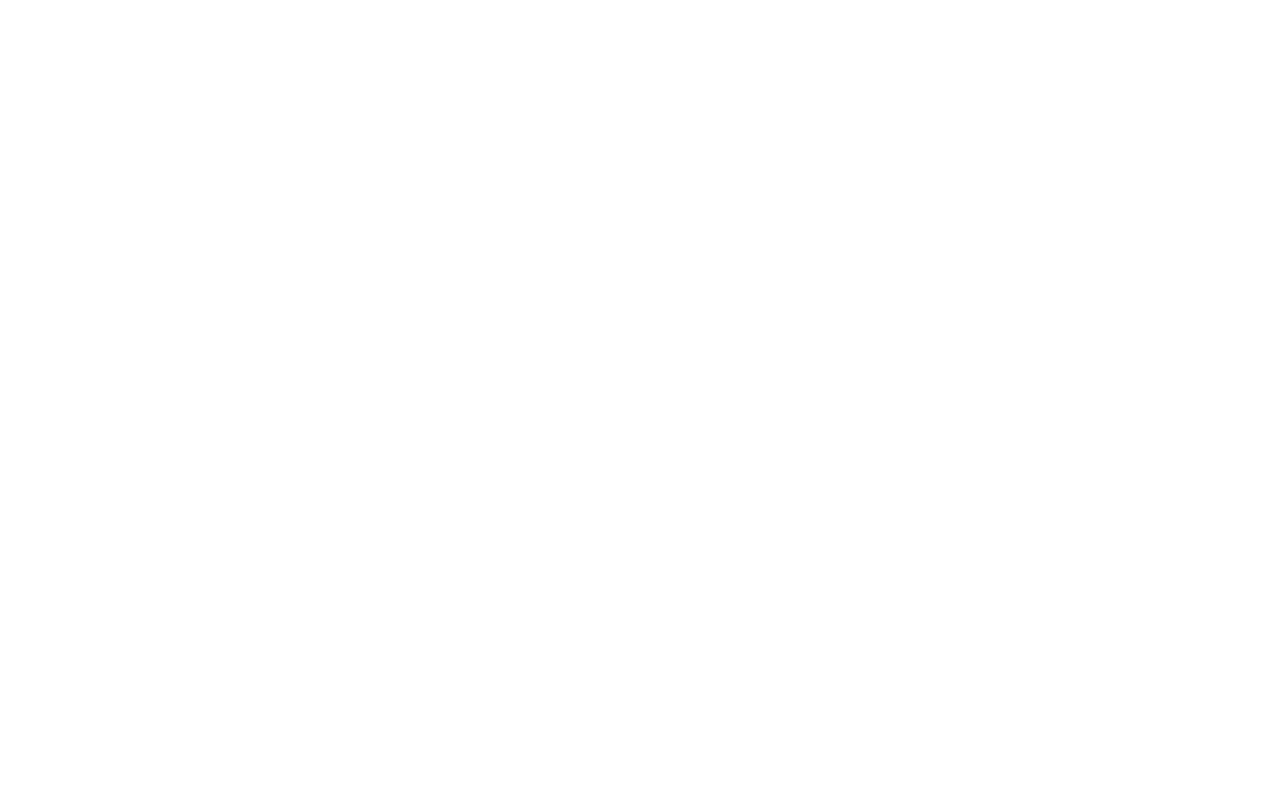
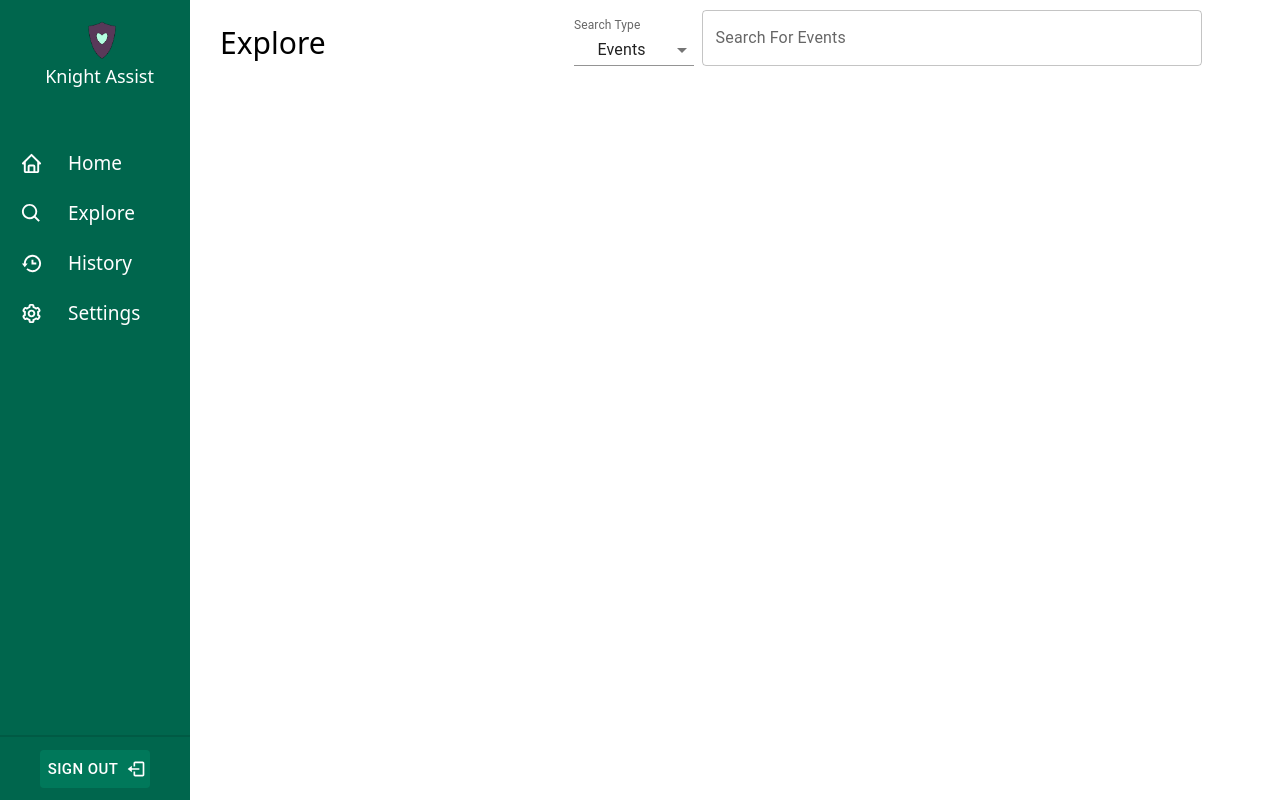
Before and after one commit to KnightAssistUCF/KnightAssist-WebApp-UCF-Senior-Design, a React (Create React App) app in the folder frontend/: page /#/explore in a window 1280 px wide. Before the commit this address had no page. Built offline with nearby package versions, Linux system fonts and the light colour scheme; no server answers.

Commit message:
Create explore page, add search to it

```diff
--- a/frontend/src/App.css
+++ b/frontend/src/App.css
@@ -81,3 +81,10 @@
 .spartan{
   font-family: "League Spartan";
 }
+
+.explorePage{
+  height: 100vh;
+  width: 100%;
+  background-color: white;
+  color: black;
+}
--- a/frontend/src/App.js
+++ b/frontend/src/App.js
@@ -10,6 +10,7 @@
 import LoginPage from './pages/LoginPage';
 import OrgPortalPage from './pages/OrgPortalPage';
 import StudentHomePage from './pages/StudentHomePage';
+import StudentExplorePage from './pages/StudentExplorePage';
 
 function App()
 {
@@ -26,6 +27,9 @@
           <Routes>
             <Route path="/studenthomepage" element={<StudentHomePage/>}></Route>
           </Routes>
+          <Routes>
+            <Route path="/explore" element={<StudentExplorePage/>}></Route>
+          </Routes>
        </Router>
       </header>
     </div>
--- /dev/null
+++ b/frontend/src/components/StudentExplore/Search.js
@@ -0,0 +1,118 @@
+import * as React from 'react';
+import TextField from '@mui/material/TextField';
+import Stack from '@mui/material/Stack';
+import Autocomplete from '@mui/material/Autocomplete';
+import { useState, useEffect } from 'react';
+import { buildPath } from '../../path';
+import './StudentExplore.css';
+
+function Search(props) {
+
+    const [events, setEvents] = useState([]);
+    const [orgs, setOrgs] = useState([]);
+    const [orgName, setOrgName] = useState("");
+    const [label, setLabel] = useState("Search For Events");
+    const [options, setOptions] = useState(events);
+
+    function openOrgPage(email){
+        console.log(email);
+    }
+
+    async function getAllEvents(flag){
+        let organizationID = "12345";
+        let url = buildPath(`api/searchEvent?organizationID=${organizationID}`);
+
+        let response = await fetch(url, {
+          method: "GET",
+          headers: {"Content-Type": "application/json"},
+        });
+
+        let res = JSON.parse(await response.text());
+
+        const tmp = [];
+
+        for(let event of res){
+            tmp.push({label: (event.date.substring(0, event.date.indexOf("T")) + ": " + event.name), id: event.eventID});
+        }
+
+        setEvents(tmp);
+
+        // Due to bug and since this function is only called
+        // upon initialization
+        if(flag == 1)
+          setOptions(tmp);
+        else
+          if(props.searchType != "organizations")
+            setOptions(tmp);
+    }
+
+    async function getAllOrganization(){
+        let url = buildPath('api/loadAllOrganizations');
+
+        let response = await fetch(url, {
+          method: "GET",
+          headers: {"Content-Type": "application/json"},
+        });
+
+        let res = JSON.parse(await response.text());
+
+        const tmp = [];
+
+        for(let org of res){
+            if("organizationID" in org){
+              tmp.push({label: org.name, id: org.organizationID})
+            }
+        }
+
+        setOrgs(tmp);
+    }
+
+    useEffect(()=>{
+        console.log("called");
+        getAllEvents(1);
+        getAllOrganization();
+    },[]);
+
+    useEffect(()=>{
+        if(props.searchType == undefined) return;
+
+        if(props.searchType == "events"){
+          setLabel("Search For Events");
+          setOptions(events);
+        }else{
+          setLabel("Search For Organizations");
+          setOptions(orgs);
+        }
+    },[props.searchType]);
+
+    useEffect(()=>{
+      getAllEvents(0);
+      console.log(events);
+    },[props.resetEventSearch])
+
+    return (
+      <div>
+        <Stack className="exploreSearch" spacing={2} sx={{ width: 300 }}>
+          <Autocomplete
+            freeSolo
+            disableClearable
+            onChange={(e, value) => console.log(value.id)}
+            options={options}
+            renderInput={(params) => (
+              <TextField
+                {...params}
+                label={label}
+                InputProps={{
+                  ...params.InputProps,
+                  type: 'search',
+                }}
+              />
+            )}
+          />
+        </Stack>
+      </div>
+
+    );
+}
+
+export default Search;
--- /dev/null
+++ b/frontend/src/components/StudentExplore/SearchSwitch.js
@@ -0,0 +1,34 @@
+import InputLabel from '@mui/material/InputLabel';
+import MenuItem from '@mui/material/MenuItem';
+import FormControl from '@mui/material/FormControl';
+import Select from '@mui/material/Select';
+
+function SearchSwitch(props)
+{
+    function setSearchType(e){
+	if(e.target.value == "events")
+	    props.setSearchType("events");
+	else
+	    props.setSearchType("organizations");
+    }
+
+    return(
+      <div className='searchSwitch'>
+          <FormControl variant="standard" sx={{ m: 1, minWidth: 120 }}>
+	    <InputLabel id="demo-simple-select-standard-label">Search Type</InputLabel>
+	    <Select
+		labelId="demo-simple-select-standard-label"
+		id="demo-simple-select-standard"
+		label="Age"
+		defaultValue="events"
+		onChange={(e) => setSearchType(e)}
+	    >
+	    <MenuItem value="events">Events</MenuItem>
+	    <MenuItem value="organizations">Organizations</MenuItem>
+	    </Select>
+	    </FormControl>
+      </div>
+    );
+};
+
+export default SearchSwitch;
--- /dev/null
+++ b/frontend/src/components/StudentExplore/StudentExplore.css
@@ -0,0 +1,14 @@
+.moveSearch{
+    margin-top: 10px;
+    margin-left: 25%;
+}
+
+.exploreSearch{
+    width: 500px !important;
+    margin-bottom: 5%;
+}
+
+.exploreTitle{
+    float: left;
+    margin-right: -30px;
+}
--- /dev/null
+++ b/frontend/src/components/StudentExplore/StudentExplore.js
@@ -0,0 +1,35 @@
+import React, { useState, useCallback } from 'react';
+import 'bootstrap/dist/css/bootstrap.min.css';
+import { Form} from 'react-bootstrap';
+import Logo from '../Logo';
+import { Modal, Dialog, DialogTitle, Box, DialogActions, Button } from '@mui/material';
+import Card from '@mui/material/Card';
+import CardContent from '@mui/material/CardContent';
+import Paper from '@mui/material/Paper';
+import Header from '../StudentHome/StudentHeader';
+import SearchSwitch from './SearchSwitch';
+import Search from './Search';
+import './StudentExplore.css'
+import '../StudentHome/StudentHome.css';
+
+
+
+function StudentExplore()
+{
+    const [searchType, setSearchType] = useState();
+
+    return(
+      <div id='homePage'>
+	<Header/>
+	<div className='moveEverything'>
+	    <div class="exploreTitle StudentHomePage-title">Explore</div>
+	    <SearchSwitch setSearchType={setSearchType}/>
+	    <div className='moveSearch'>
+		<Search searchType={searchType}/>
+	    </div>
+	</div>
+      </div>
+    );
+};
+
+export default StudentExplore;
--- a/frontend/src/components/StudentHome/StudentHeader.js
+++ b/frontend/src/components/StudentHome/StudentHeader.js
@@ -78,10 +78,10 @@
                     </LightTooltip>
                 </li>
                 <li>
-                    <LightTooltip title={!isSidebarActive ? "Events" : ""} placement="right" className="custom-tooltip">
-                        <a href="#">
+                    <LightTooltip title={!isSidebarActive ? "Explore" : ""} placement="right" className="custom-tooltip">
+                        <a href="#/explore">
                             <BiSearch className='searchIcon'></BiSearch>
-                            <span class="links_name">Events</span>
+                            <span class="links_name">Explore</span>
                         </a>
                     </LightTooltip>
                 </li>
--- /dev/null
+++ b/frontend/src/pages/StudentExplorePage.js
@@ -0,0 +1,14 @@
+import React from 'react';
+import 'bootstrap/dist/css/bootstrap.min.css';
+import StudentExplore from '../components/StudentExplore/StudentExplore';
+
+const StudentExplorePage = () =>
+{
+    return(
+      <div className="explorePage">
+        <StudentExplore/>
+      </div>
+    );
+};
+
+export default StudentExplorePage;
```
